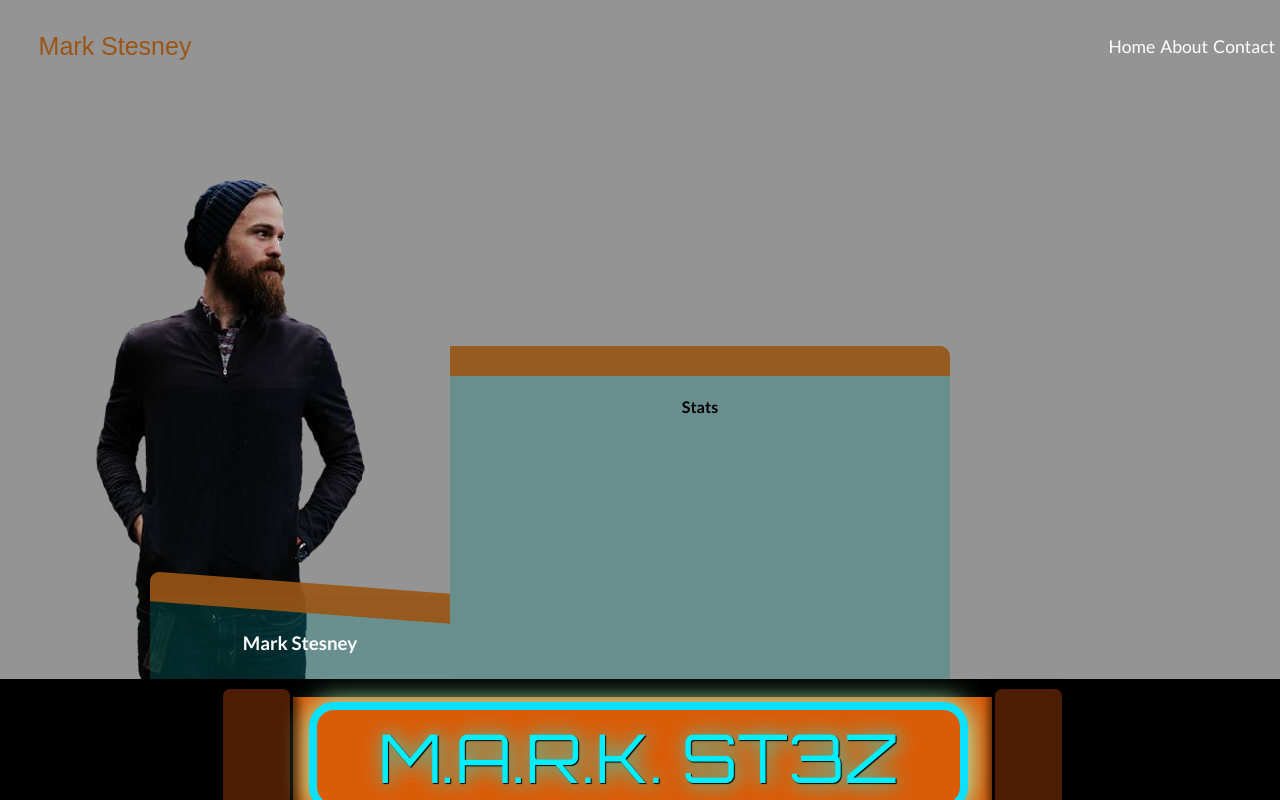
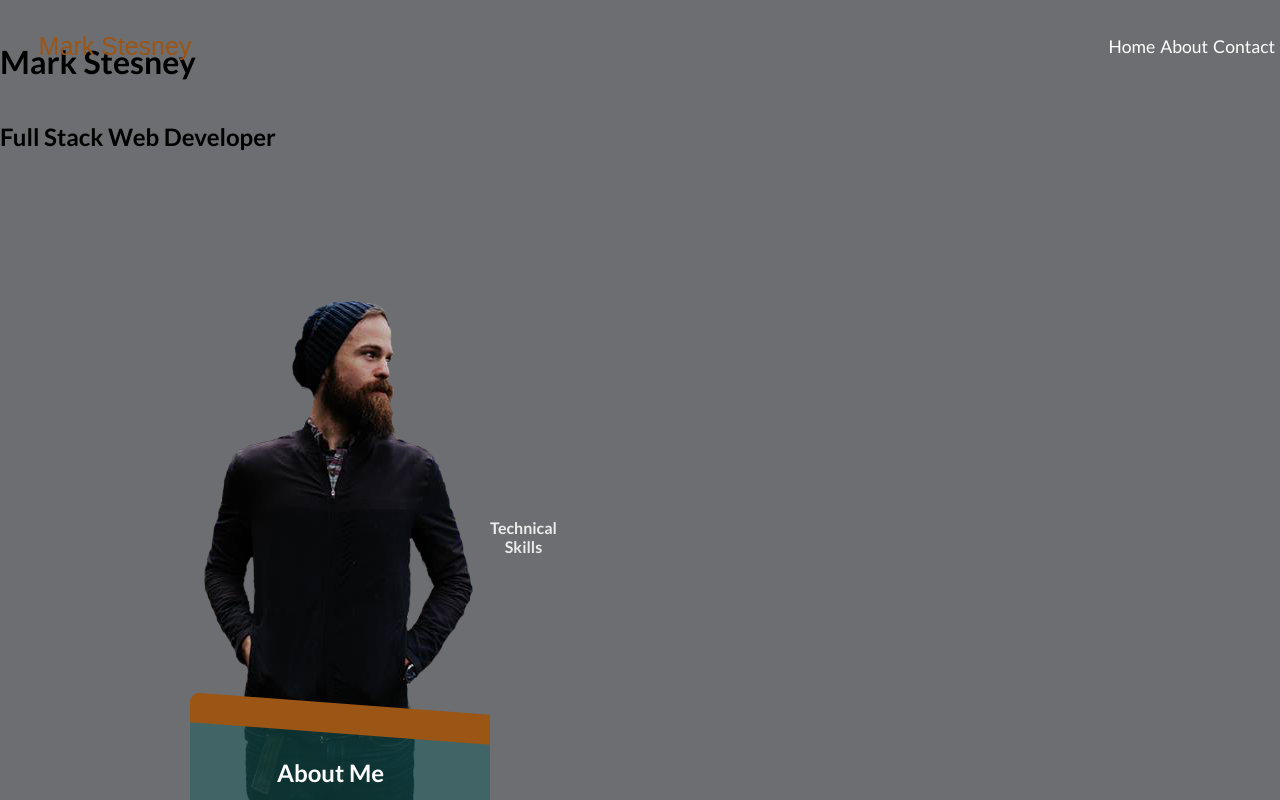
Before and after one commit to markstez05/Port-Foolio, a React (Create React App) app: page / in a window 1280 px wide. Shown: the top 800 px of the page. Built offline with nearby package versions, Linux system fonts and the light colour scheme.

Commit message:
landing changes

```diff
--- a/src/App.css
+++ b/src/App.css
@@ -1,7 +1,7 @@
 .App {
   width: 100%;
   text-align: center;
-  background-color: rgb(148, 148, 148);
+  background-color: #6D6E71;
 }
 
 .App-logo {
--- a/src/components/landing/landing.css
+++ b/src/components/landing/landing.css
@@ -2,10 +2,11 @@
     display: flex;
     align-items: flex-end;
     width: 100%;
+    height: 100vh;
     font-family: 'Lato', sans-serif;
 }
 .profile{
-    margin-top:50px;
+    margin-top:100px;
     display: flex;
     flex-direction: column;
     justify-content: flex-end;
@@ -13,19 +14,19 @@
 }
 .image{
     float: left;
-    margin-left: -250px;
+    margin-left: -142px;
     margin-bottom: -11px;
 }
 .profile-info{
     display: flex;
     flex-direction: column;
-    background: rgba(0, 128, 128, 0.295);
+    background: #195e5c83;
     color:white;
     z-index: 1;
     position: absolute;
     transform: translate(0, 75%);
     transition: transform 1s cubic-bezier(.8, .3, .6, 1);
-    margin-left: 150px;
+    margin-left: 190px;
     width: 300px;
     height: 330px;
 }
@@ -35,22 +36,40 @@
 }
 .skew{
     border-top-left-radius: 10px;
-    /* border-top-right-radius: 3px;
-    border-bottom-right-radius: 3px; */
-    background: rgba(155, 85, 20, 0.904);
+    background: rgba(155, 85, 20, 1.904);
     margin-top: -14px;
     transform: skew(0deg, 4.29deg);
     height: 30px;
 }
 .stats{
     border-top-right-radius: 10px;
-    border-top: 30px solid rgba(155, 85, 20, .904);
+    border-top: 30px solid rgba(155, 85, 20, 1.904);
     height: 303.5px;
-    background: rgba(0, 128, 128, 0.295);
-    width: 500px;
-    margin-left: -260px;
-    /* animation-name: fadeIn; */
+    background: #195e5c83;
+    width: 0px;
+    margin-left: -328px;
 }
+.stat-info{
+    display: flex;
+    flex-direction: column;
+    justify-content: flex-start;
+    align-items: flex-start;
+    color: rgb(236, 236, 236);
+}
+.name{
+    font-size: 1.5rem;
+    margin-right: 19px;
+    margin-bottom: -15px;
+}
+.title{
+    width: 155px;
+    padding-top: 5px;
+    align-self: center;
+    margin-right: 17px;
+}
+
+
+
 @keyframes fadeIn {
     from {
       opacity: 0;
--- a/src/components/landing/landing.js
+++ b/src/components/landing/landing.js
@@ -2,30 +2,40 @@ import React, { Component } from 'react';
 import equip from "../../images/equip.png";
 import "./landing.css";
 class Landing extends Component {
-    hover(ev){
+    hover(){
         document.getElementById("profile").onmouseover = function(){
+        document.getElementById('stats').style.width = '45%';
+        document.getElementById("stats").style.transitionDelay = "1.7s";
+        document.getElementById("profile").style.transitionDelay = "0s";
+        // document.getElementById('stats').style.height = '';
+    }
+  }
+   hoverOff(ev){ document.getElementById('profile').onmouseout = function(){
+        document.getElementById("stats").style.transition = "all 1.8s";
+        document.getElementById("stats").style.transitionDelay = "0s";
+        document.getElementById("profile").style.transition = "all 1.8s";
+        document.getElementById("profile").style.transitionDelay = "1.9s";
         document.getElementById('stats').style.width = '';
-        document.getElementById("stats").style.transitionDelay = "1s";
-        document.getElementById("stats").style.animation = "all 2s";
-        document.getElementById('stats').style.display = '';
-    }
-    document.getElementById('profile').onmouseout = function(){
-        document.getElementById("stats").style.transition = "all 2s";
-        document.getElementById('stats').style.width = '0px';
-        // document.getElementById('stats').style.display = 'none';
+        // document.getElementById('stats').style.height = '0px';
     }
 };
   render() {
     return (
       <div className="landing">
         <div className="profile">
+            <h1 >Mark Stesney</h1>
+            <h2>Full Stack Web Developer</h2>
             <img src={ equip } alt="equip" className="image" />
-            <div  onMouseOver={this.hover} id="profile" className="profile-info">
+            <div onMouseOut={this.hoverOff} onMouseOver={this.hover} id="profile" className="profile-info">
             <div className="skew"></div>
-            <h3>Mark Stesney</h3>
-            <h5>Full Stack Web Developer</h5></div>
+            <h3 className="name">About Me</h3>
+            <h5 className="title">Full Stack Web Developer</h5></div>
             </div>
-            <div id="stats" className="stats"><h4>Stats</h4></div>
+            <div id="stats" className="stats">
+            <div className="stat-info">
+            <h4>Technical Skills</h4>
+            </div>
+            </div>
       </div>
     );
   }
--- a/src/components/main/main.js
+++ b/src/components/main/main.js
@@ -9,7 +9,7 @@ class Main extends Component {
 render () {
     return (
         <div className="main">
-        <div className="container">
+        {/* <div className="container">
         <div className="Nav">
         <div className="left-box"></div>
         <div className="nav">
@@ -50,7 +50,7 @@ render () {
         </div>
 
        <div className="coin"></div>
-        </div>
+        </div> */}
         </div>
         )
     }
```
